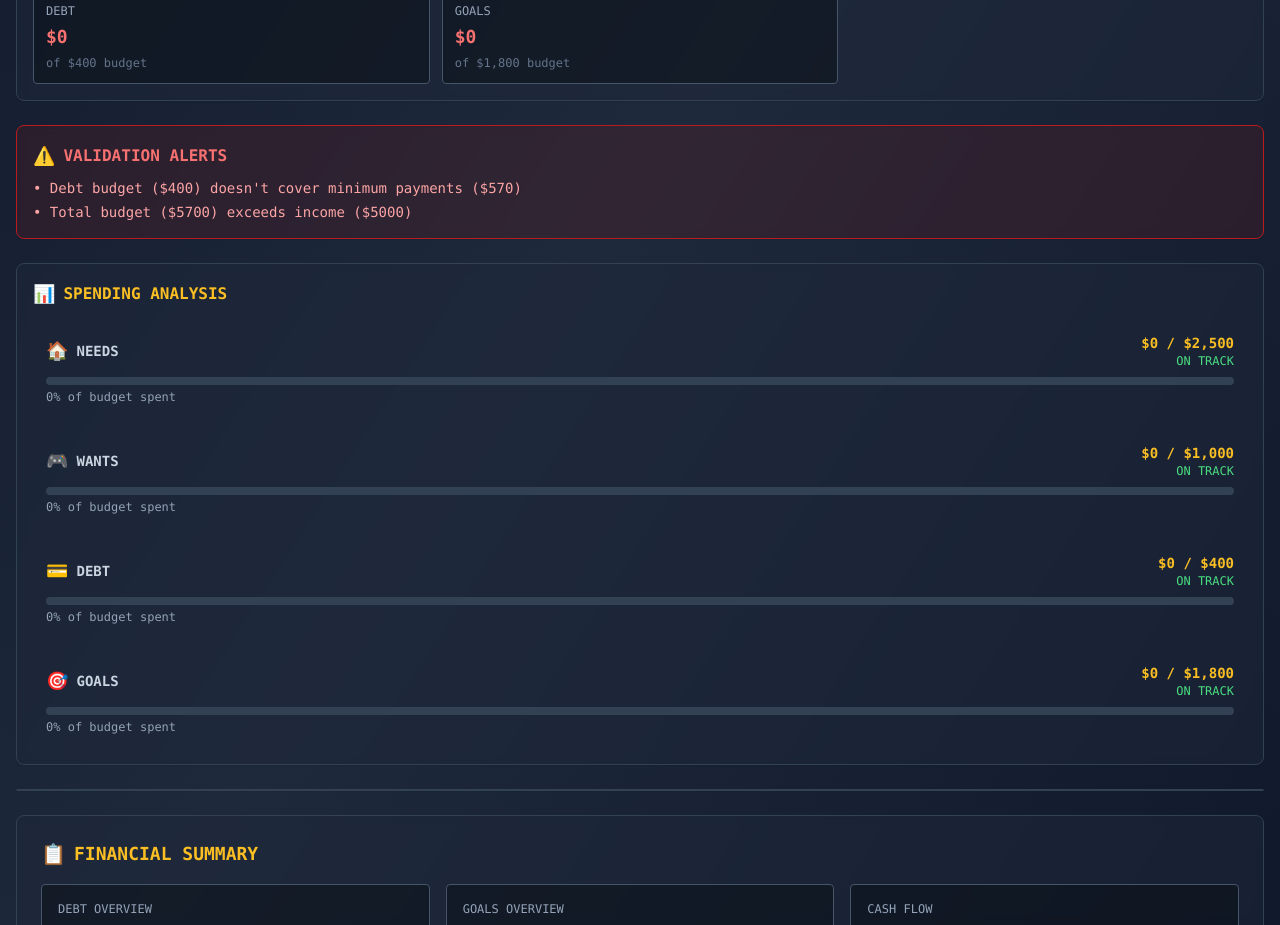
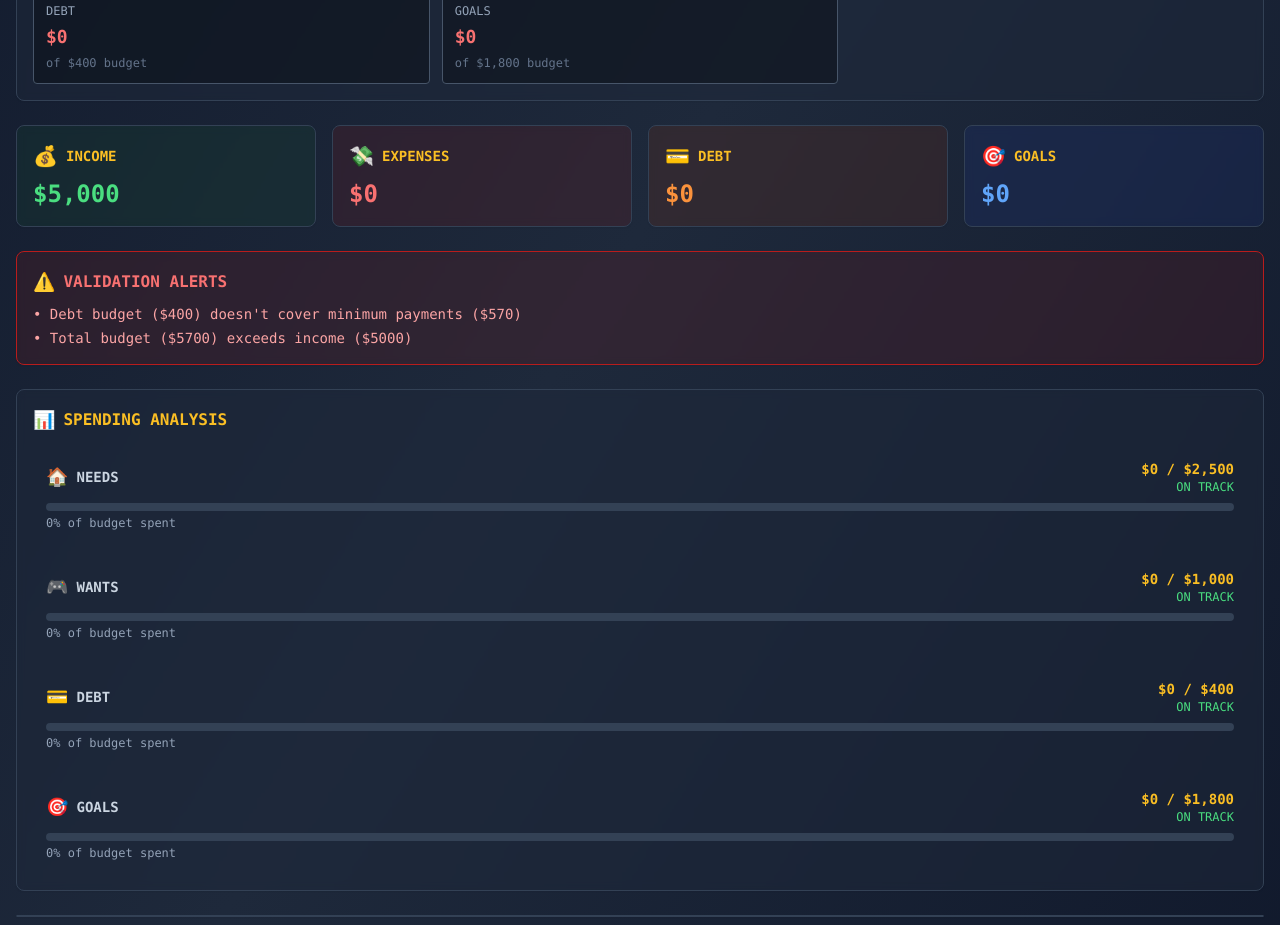
Before and after one commit to rodgome/pixel-plan-vault, a React (Vite) app: page / in a window 1280 px wide. Shown: the part 820-1745 px from the top of the page. Built offline with nearby package versions, Linux system fonts and the light colour scheme.

Commit message:
Fix: FinancialSummaryCards component type error
The FinancialSummaryCards component was not returning a valid JSX element. This commit fixes the type error by ensuring the component returns a ReactNode.

```diff
--- a/src/components/FinancialSummaryCards.tsx
+++ b/src/components/FinancialSummaryCards.tsx
@@ -1,4 +1,6 @@
+
 import MoneyPlanCard from './MoneyPlanCard';
+
 interface FinancialSummaryCardsProps {
   income: number;
   expenses: number;
@@ -12,6 +14,7 @@ interface FinancialSummaryCardsProps {
   }>;
   totalIncome?: number;
 }
+
 const FinancialSummaryCards = ({
   income,
   expenses,
@@ -22,6 +25,39 @@ const FinancialSummaryCards = ({
 }: FinancialSummaryCardsProps) => {
   // Find the WANTS category to get additional info
   const wantsCategory = categories.find(cat => cat.name === 'WANTS');
-  return;
+
+  return (
+    <div className="grid grid-cols-1 md:grid-cols-2 lg:grid-cols-4 gap-4">
+      <MoneyPlanCard
+        title="INCOME"
+        amount={income}
+        icon="💰"
+        color="text-green-400"
+        bgColor="bg-green-900/20"
+      />
+      <MoneyPlanCard
+        title="EXPENSES"
+        amount={expenses}
+        icon="💸"
+        color="text-red-400"
+        bgColor="bg-red-900/20"
+      />
+      <MoneyPlanCard
+        title="DEBT"
+        amount={debt}
+        icon="💳"
+        color="text-orange-400"
+        bgColor="bg-orange-900/20"
+      />
+      <MoneyPlanCard
+        title="GOALS"
+        amount={goals}
+        icon="🎯"
+        color="text-blue-400"
+        bgColor="bg-blue-900/20"
+      />
+    </div>
+  );
 };
+
 export default FinancialSummaryCards;
--- a/src/components/MoneyPlanCard.tsx
+++ b/src/components/MoneyPlanCard.tsx
@@ -1,4 +1,6 @@
+
 import { Card } from '@/components/ui/card';
+
 interface MoneyPlanCardProps {
   title: string;
   amount: number;
@@ -15,6 +17,7 @@ interface MoneyPlanCardProps {
     spentSoFar: number;
   };
 }
+
 const MoneyPlanCard = ({
   title,
   amount,
@@ -24,6 +27,51 @@ const MoneyPlanCard = ({
   additionalSections,
   wantsData
 }: MoneyPlanCardProps) => {
-  return;
+  return (
+    <Card className={`${bgColor} border-slate-700 backdrop-blur-sm`}>
+      <div className="p-4">
+        <div className="flex items-center justify-between mb-2">
+          <div className="flex items-center gap-2">
+            <span className="text-xl">{icon}</span>
+            <h3 className="text-sm font-bold text-amber-400">{title}</h3>
+          </div>
+        </div>
+        <div className={`text-2xl font-bold ${color} font-mono`}>
+          ${amount.toLocaleString()}
+        </div>
+
+        {additionalSections && additionalSections.length > 0 && (
+          <div className="mt-3 space-y-1">
+            {additionalSections.map((section, index) => (
+              <div key={index} className="flex justify-between text-xs">
+                <span className="text-slate-400">{section.label}</span>
+                <span className={section.color}>
+                  ${section.value.toLocaleString()}
+                </span>
+              </div>
+            ))}
+          </div>
+        )}
+
+        {wantsData && (
+          <div className="mt-3 space-y-1">
+            <div className="flex justify-between text-xs">
+              <span className="text-slate-400">Available</span>
+              <span className="text-green-400">
+                ${wantsData.incomeMinusBudget.toLocaleString()}
+              </span>
+            </div>
+            <div className="flex justify-between text-xs">
+              <span className="text-slate-400">Spent</span>
+              <span className="text-red-400">
+                ${wantsData.spentSoFar.toLocaleString()}
+              </span>
+            </div>
+          </div>
+        )}
+      </div>
+    </Card>
+  );
 };
+
 export default MoneyPlanCard;
```
